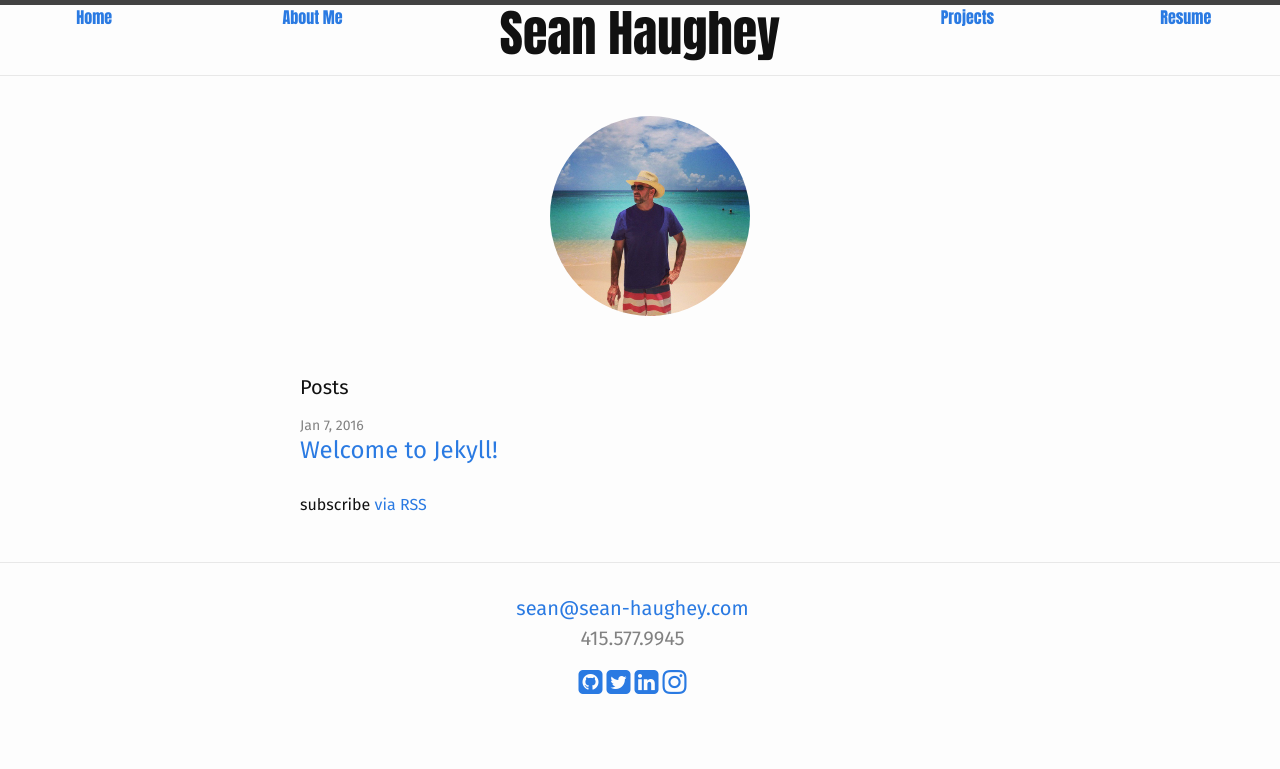
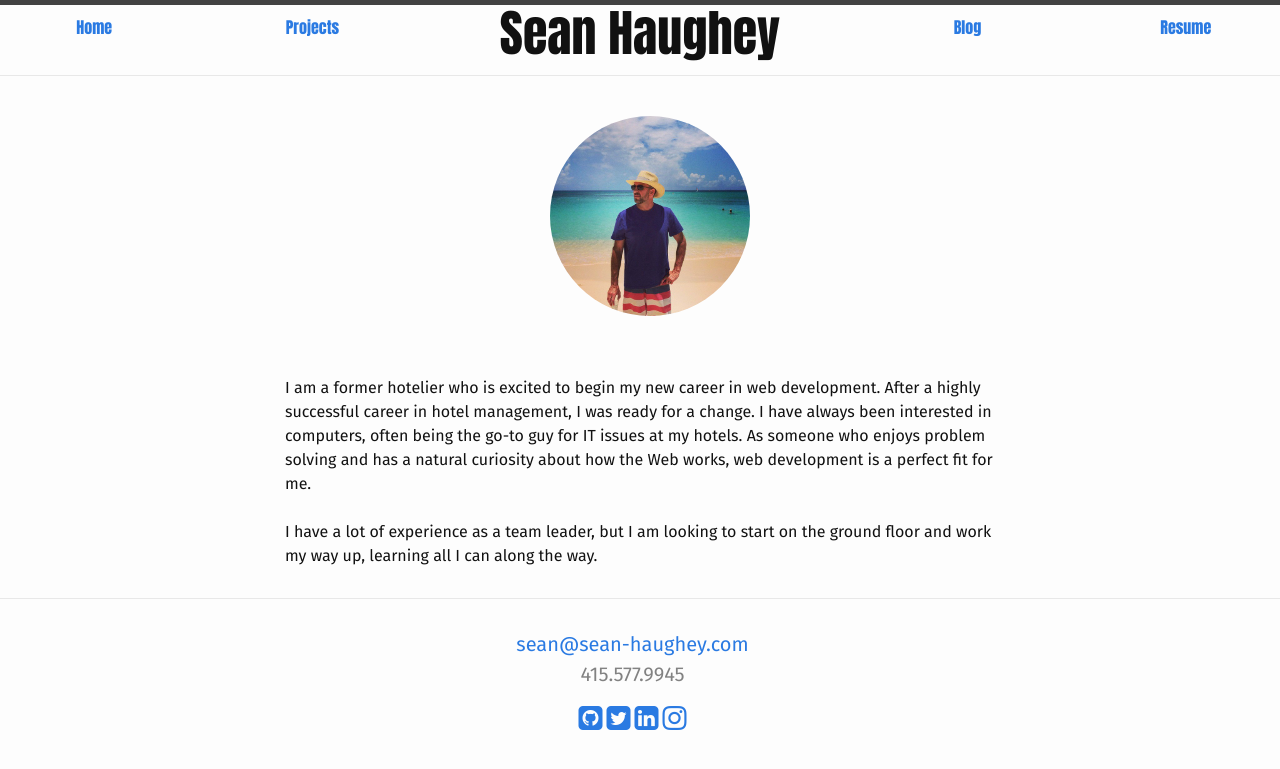
Before and after one commit to seanhaughey/sean_haughey, a Jekyll site: the page built from index.html, in a window 1280 px wide. Shown: the top 769 px of the page. Built offline with Jekyll 4.4.1, drawn with Linux system fonts in a browser that asks for light colours; nearby versions of some CDN libraries; library files that are not in the unit come from our copies.

Commit message:
changed homepage and added blog page

```diff
--- a/_includes/header.html
+++ b/_includes/header.html
@@ -2,9 +2,9 @@
 
   <div class="row" id="header-container">
     <a class="col-xs-2 col-sm-2 col-md-2 header-link" href="/">Home</a>
-    <a class="col-xs-2 col-sm-2 col-md-2 header-link" href="/about">About Me</a>
+    <a class="col-xs-2 col-sm-2 col-md-2 header-link" href="/projects">Projects</a>
     <h1 class="col-xs-4 col-sm-4 col-md-4" id="name">Sean Haughey</h1>
-    <a class="col-xs-2 col-sm-2 col-md-2 header-link" href="/projects">Projects</a>
+    <a class="col-xs-2 col-sm-2 col-md-2 header-link" href="/blog">Blog</a>
     <a class="col-xs-2 col-sm-2 col-md-2 header-link" href="/resume.pdf" target="_blank">Resume</a>
   </div>
 
--- a/_layouts/homepage.html
+++ b/_layouts/homepage.html
@@ -9,9 +9,9 @@
 
   <div class="row animated lightSpeedIn" id="header-container">
     <a class="col-xs-2 col-sm-2 col-md-2 header-link" href="/index.html">Home</a>
-    <a class="col-xs-2 col-sm-2 col-md-2 header-link" href="/about">About Me</a>
+    <a class="col-xs-2 col-sm-2 col-md-2 header-link" href="/projects">Projects</a>
     <h1 class="col-xs-4 col-sm-4 col-md-4" id="name">Sean Haughey</h1>
-    <a class="col-xs-2 col-sm-2 col-md-2 header-link" href="/projects">Projects</a>
+    <a class="col-xs-2 col-sm-2 col-md-2 header-link" href="/blog">Blog</a>
     <a class="col-xs-2 col-sm-2 col-md-2 header-link" href="/resume.pdf" target="_blank">Resume</a>
   </div>
 
--- a/css/main.scss
+++ b/css/main.scss
@@ -70,7 +70,7 @@ header {
 
 .header-link {
   font-family: 'Anton', sans-serif;
-  margin: 0px;
+  margin: 10px 0px 0px 0px;
   text-align: center; }
 
 #profile-pic {
--- a/index.html
+++ b/index.html
@@ -8,22 +8,9 @@
     <img src="images/Cayman Pic.jpg" id="profile-pic">
   </div>
 </div>
-<div class="home">
-
-  <h1 class="page-heading">Posts</h1>
-
-  <ul class="post-list">
-    {% for post in site.posts %}
-      <li>
-        <span class="post-meta">{{ post.date | date: "%b %-d, %Y" }}</span>
-
-        <h2>
-          <a class="post-link" href="{{ post.url | prepend: site.baseurl }}">{{ post.title }}</a>
-        </h2>
-      </li>
-    {% endfor %}
-  </ul>
-
-  <p class="rss-subscribe">subscribe <a href="{{ "/feed.xml" | prepend: site.baseurl }}">via RSS</a></p>
-
-</div>
+<div class="row">
+    I am a former hotelier who is excited to begin my new career in web development. After a highly successful career in hotel management, I was ready for a change. I have always been interested in computers, often being the go-to guy for IT issues at my hotels. As someone who enjoys problem solving and has a natural curiosity about how the Web works, web development is a perfect fit for me.
+<br>
+<br>
+    I have a lot of experience as a team leader, but I am looking to start on the ground floor and work my way up, learning all I can along the way.
+  </div>
```
Also changed, not shown: _posts/2016-01-07-welcome-to-jekyll.markdown (deleted, +0 -25 lines), _posts/2016-01-28-first-post.markdown (added, +59 -0 lines), blog.md (added, +23 -0 lines), _config.yml (line endings or trailing spaces), images/clyde_fiona.jpg (added), images/gg_bridge.jpg (added), images/golf_pic.jpg (added), images/kiss_the_cook.jpg (added), images/shari_sean.jpg (added).
